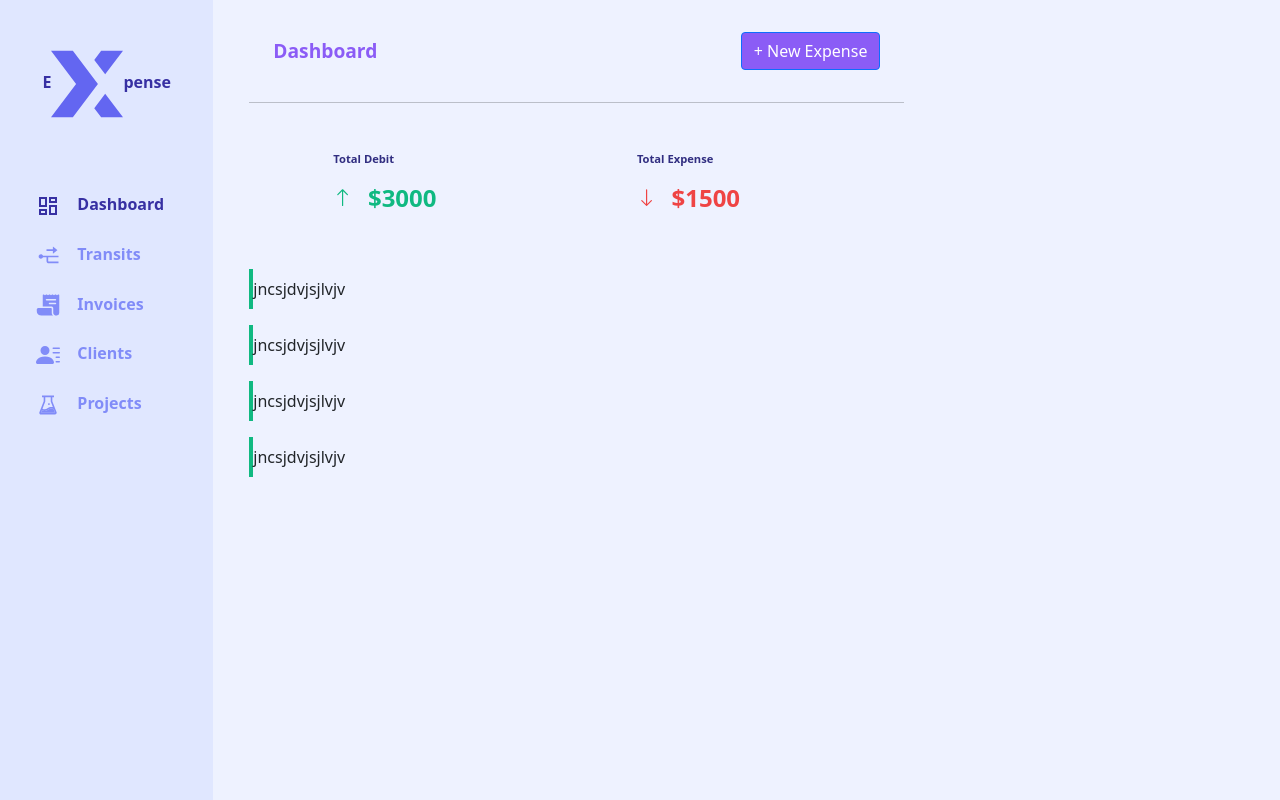
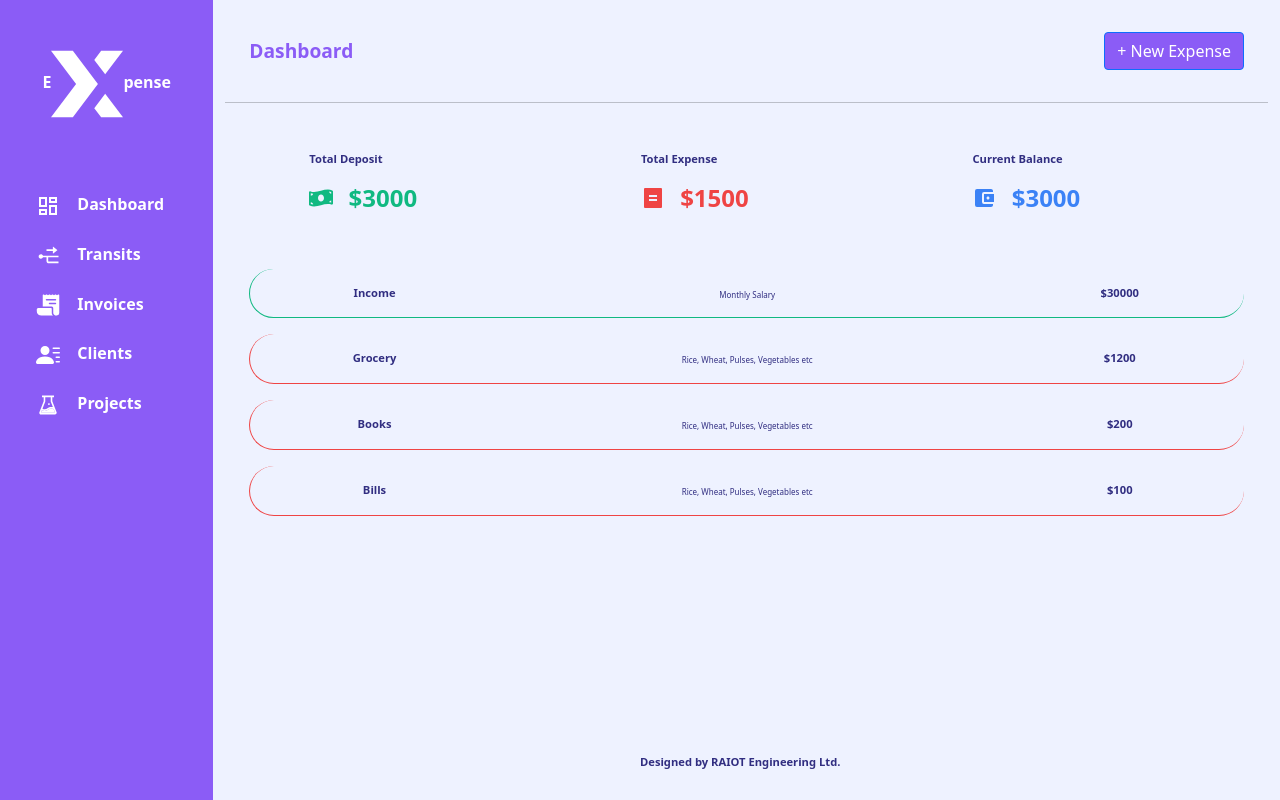
Before and after one commit to Muhammad-Talha-786/Expense-Tracker-App, a React (Create React App) app: page / in a window 1280 px wide. Built offline with nearby package versions, Linux system fonts and the light colour scheme.

Commit message:
Main UI Design Finalized

```diff
--- a/src/App.css
+++ b/src/App.css
@@ -1,40 +1,4 @@
 .App {
-  /* text-align: center; */
-  background-color: #E0E7FF;
+  background-color: #8B5CF6;
   height: 100vh;
 }
-
-.App-logo {
-  height: 40vmin;
-  pointer-events: none;
-}
-
-@media (prefers-reduced-motion: no-preference) {
-  .App-logo {
-    animation: App-logo-spin infinite 20s linear;
-  }
-}
-
-.App-header {
-  background-color: #282c34;
-  min-height: 100vh;
-  display: flex;
-  flex-direction: column;
-  align-items: center;
-  justify-content: center;
-  font-size: calc(10px + 2vmin);
-  color: white;
-}
-
-.App-link {
-  color: #61dafb;
-}
-
-@keyframes App-logo-spin {
-  from {
-    transform: rotate(0deg);
-  }
-  to {
-    transform: rotate(360deg);
-  }
-}
--- a/src/Components/Balance.js
+++ b/src/Components/Balance.js
@@ -1,6 +1,8 @@
 import React from "react";
 import { Col, Container, Row } from "react-bootstrap";
-import { BsArrowUp, BsArrowDown } from "react-icons/bs";
+import { MdAccountBalanceWallet } from "react-icons/md";
+import { FaMoneyBillWave } from "react-icons/fa";
+import { RiBillFill } from "react-icons/ri";
 
 const Balance = () => {
   return (
@@ -15,11 +17,11 @@ const Balance = () => {
                 fontSize: "0.7rem",
               }}
             >
-              Total Debit
+              Total Deposit
             </p>
             <Row>
               <Col md={2}>
-                <BsArrowUp color="#10B981" size="1.2rem" />
+                <FaMoneyBillWave color="#10B981" size="1.5rem" />
               </Col>
 
               <Col md={10} className="my-auto">
@@ -48,7 +50,7 @@ const Balance = () => {
             </p>
             <Row>
               <Col md={2}>
-                <BsArrowDown color="#EF4444" size="1.2rem" />
+                <RiBillFill color="#EF4444" size="1.5rem" />
               </Col>
 
               <Col md={10} className="my-auto">
@@ -64,6 +66,34 @@ const Balance = () => {
               </Col>
             </Row>
           </Col>
+          <Col className="mx-5">
+            <p
+              style={{
+                color: "#312E81",
+                fontWeight: "bold",
+                fontSize: "0.7rem",
+              }}
+            >
+              Current Balance
+            </p>
+            <Row>
+              <Col md={2}>
+                <MdAccountBalanceWallet color="#3B82F6" size="1.5rem" />
+              </Col>
+
+              <Col md={10} className="my-auto">
+                <h6
+                  style={{
+                    color: "#3B82F6",
+                    fontWeight: "bold",
+                    fontSize: "1.5rem",
+                  }}
+                >
+                  $3000
+                </h6>
+              </Col>
+            </Row>
+          </Col>
         </Row>
       </Container>
     </div>
--- /dev/null
+++ b/src/Components/Footer.js
@@ -0,0 +1,23 @@
+import React from 'react';
+
+const Footer = () => {
+    return (
+      <div>
+        <h6
+          className="text-center"
+          style={{
+            color: "#312E81",
+            fontWeight: "bold",
+            fontSize: "0.7rem",
+            position: "absolute",
+            bottom: "3%",
+            left: "50%",
+          }}
+        >
+          Designed by RAIOT Engineering Ltd.
+        </h6>
+      </div>
+    );
+}
+
+export default Footer;
--- a/src/Components/Left.js
+++ b/src/Components/Left.js
@@ -12,26 +12,26 @@ const Left = () => {
       <div
         className="text-center"
         style={{
-          color: "#3730A3",
+          color: "#fff",
           fontWeight: "bold",
           fontSize: "1rem",
         }}
       >
-        E<SiExpertsexchange color="#6366F1" size="4.5rem" className="my-5" />
+        E<SiExpertsexchange color="#fff" size="4.5rem" className="my-5" />
         pense
       </div>
 
       <Container>
         <Row className="my-4">
           <Col md={3} className="my-auto">
-            <MdOutlineDashboard color="#3730A3" size="1.5rem" />
+            <MdOutlineDashboard color="#fff" size="1.5rem" />
           </Col>
 
           <Col md={9} className="my-auto">
             <h6
               className="my-auto"
               style={{
-                color: "#3730A3",
+                color: "#fff",
                 fontWeight: "bold",
               }}
             >
@@ -42,14 +42,14 @@ const Left = () => {
 
         <Row className="my-4">
           <Col md={3} className="my-auto">
-            <AiOutlineNodeExpand color="#818CF8" size="1.5rem" />
+            <AiOutlineNodeExpand color= "#fff" size="1.5rem" />
           </Col>
 
           <Col md={9} className="my-auto">
             <h6
               className="my-auto"
               style={{
-                color: "#818CF8",
+                color: "#fff",
                 fontWeight: "bold",
               }}
             >
@@ -60,14 +60,14 @@ const Left = () => {
 
         <Row className="my-4">
           <Col md={3} className="my-auto">
-            <IoReceipt color="#818CF8" size="1.5rem" />
+            <IoReceipt color="#fff" size="1.5rem" />
           </Col>
 
           <Col md={9} className="my-auto">
             <h6
               className="my-auto"
               style={{
-                color: "#818CF8",
+                color: "#fff",
                 fontWeight: "bold",
               }}
             >
@@ -78,14 +78,14 @@ const Left = () => {
 
         <Row className="my-4">
           <Col md={3} className="my-auto">
-            <BsPersonLinesFill color="#818CF8" size="1.5rem" />
+            <BsPersonLinesFill color="#fff" size="1.5rem" />
           </Col>
 
           <Col md={9} className="my-auto">
             <h6
               className="my-auto"
               style={{
-                color: "#818CF8",
+                color: "#fff",
                 fontWeight: "bold",
               }}
             >
@@ -96,14 +96,14 @@ const Left = () => {
 
         <Row className="my-4">
           <Col md={3} className="my-auto">
-            <AiTwotoneExperiment color="#818CF8" size="1.5rem" />
+            <AiTwotoneExperiment color="#fff" size="1.5rem" />
           </Col>
 
           <Col md={9} className="my-auto">
             <h6
               className="my-auto"
               style={{
-                color: "#818CF8",
+                color: "#fff",
                 fontWeight: "bold",
               }}
             >
--- a/src/Components/Right.js
+++ b/src/Components/Right.js
@@ -1,26 +1,17 @@
 import React from "react";
-import { Col, Container, Row } from "react-bootstrap";
 import Header from "./Header";
 import Balance from "./Balance";
-import Graph from "./Graph";
 import Transactions from "./Transactions";
+import Footer from "./Footer";
 
 const Right = () => {
   return (
     <div>
-      <Container>
-        <Row>
-          <Col md={8}>
-            <Header />
-            <hr/>
-            <Balance />
-            <Transactions/>
-          </Col>
-          <Col md={4}>
-            <Graph />
-          </Col>
-        </Row>
-      </Container>
+      <Header />
+      <hr />
+      <Balance />
+      <Transactions />
+      <Footer />
     </div>
   );
 };
--- a/src/Components/Transactions.js
+++ b/src/Components/Transactions.js
@@ -1,60 +1,194 @@
 import React from "react";
+import { Container, Row, Col } from "react-bootstrap";
 
 const Transactions = () => {
   return (
     <div>
-      <li
-        className="py-2 my-3"
+      <Container>
+        <Row
+          className="mx-auto pt-3 mt-3 text-center"
           style={{
             borderLeft: "solid",
-
-          listStyle: "none",
-          // borderRadius: "10px",
+            borderBottom: "solid",
+            borderRadius: "30px",
             borderColor: "#10B981",
-          borderWidth: "0.3rem",
+            borderWidth: "0.1rem",
           }}
         >
-        jncsjdvjsjlvjv
-      </li>
-      <li
-        className="py-2 my-3"
+          <Col md={3}>
+            <p
+              className="my-auto"
+              style={{
+                color: "#312E81",
+                fontWeight: "bold",
+                fontSize: "0.7rem",
+              }}
+            >
+              Income
+            </p>
+          </Col>
+          <Col md={6}>
+            <p
+              className="pt-1"
+              style={{
+                color: "#312E81",
+                fontSize: "0.5rem",
+              }}
+            >
+              Monthly Salary
+            </p>
+          </Col>
+          <Col md={3}>
+            <p
+              style={{
+                color: "#312E81",
+                fontWeight: "bold",
+                fontSize: "0.7rem",
+              }}
+            >
+              $30000
+            </p>
+          </Col>
+        </Row>
+
+        {/* Testing Transactions Lists */}
+
+        <Row
+          className="mx-auto pt-3 mt-3 text-center"
           style={{
             borderLeft: "solid",
-
-          listStyle: "none",
-          // borderRadius: "10px",
-          borderColor: "#10B981",
-          borderWidth: "0.3rem",
+            borderBottom: "solid",
+            borderRadius: "30px",
+            borderColor: "#EF4444",
+            borderWidth: "0.1rem",
           }}
         >
-        jncsjdvjsjlvjv
-      </li>
-      <li
-        className="py-2 my-3"
+          <Col md={3}>
+            <p
+              className="my-auto"
+              style={{
+                color: "#312E81",
+                fontWeight: "bold",
+                fontSize: "0.7rem",
+              }}
+            >
+              Grocery
+            </p>
+          </Col>
+          <Col md={6}>
+            <p
+              className="pt-1"
+              style={{
+                color: "#312E81",
+                fontSize: "0.5rem",
+              }}
+            >
+              Rice, Wheat, Pulses, Vegetables etc
+            </p>
+          </Col>
+          <Col md={3}>
+            <p
+              style={{
+                color: "#312E81",
+                fontWeight: "bold",
+                fontSize: "0.7rem",
+              }}
+            >
+              $1200
+            </p>
+          </Col>
+        </Row>
+        <Row
+          className="mx-auto pt-3 mt-3 text-center"
           style={{
             borderLeft: "solid",
-
-          listStyle: "none",
-          // borderRadius: "10px",
-          borderColor: "#10B981",
-          borderWidth: "0.3rem",
+            borderBottom: "solid",
+            borderRadius: "30px",
+            borderColor: "#EF4444",
+            borderWidth: "0.1rem",
           }}
         >
-        jncsjdvjsjlvjv
-      </li>
-      <li
-        className="py-2 my-3"
+          <Col md={3}>
+            <p
+              className="my-auto"
+              style={{
+                color: "#312E81",
+                fontWeight: "bold",
+                fontSize: "0.7rem",
+              }}
+            >
+              Books
+            </p>
+          </Col>
+          <Col md={6}>
+            <p
+              className="pt-1"
+              style={{
+                color: "#312E81",
+                fontSize: "0.5rem",
+              }}
+            >
+              Rice, Wheat, Pulses, Vegetables etc
+            </p>
+          </Col>
+          <Col md={3}>
+            <p
+              style={{
+                color: "#312E81",
+                fontWeight: "bold",
+                fontSize: "0.7rem",
+              }}
+            >
+              $200
+            </p>
+          </Col>
+        </Row>
+        <Row
+          className="mx-auto pt-3 mt-3 text-center"
           style={{
             borderLeft: "solid",
-
-          listStyle: "none",
-          // borderRadius: "10px",
-          borderColor: "#10B981",
-          borderWidth: "0.3rem",
+            borderBottom: "solid",
+            borderRadius: "30px",
+            borderColor: "#EF4444",
+            borderWidth: "0.1rem",
           }}
         >
-        jncsjdvjsjlvjv
-      </li>
+          <Col md={3}>
+            <p
+              className="my-auto"
+              style={{
+                color: "#312E81",
+                fontWeight: "bold",
+                fontSize: "0.7rem",
+              }}
+            >
+              Bills
+            </p>
+          </Col>
+          <Col md={6}>
+            <p
+              className="pt-1"
+              style={{
+                color: "#312E81",
+                fontSize: "0.5rem",
+              }}
+            >
+              Rice, Wheat, Pulses, Vegetables etc
+            </p>
+          </Col>
+          <Col md={3}>
+            <p
+              style={{
+                color: "#312E81",
+                fontWeight: "bold",
+                fontSize: "0.7rem",
+              }}
+            >
+              $100
+            </p>
+          </Col>
+        </Row>
+      </Container>
     </div>
   );
 };
--- a/src/index.js
+++ b/src/index.js
@@ -2,7 +2,6 @@ import React from 'react';
 import ReactDOM from 'react-dom';
 import './index.css';
 import App from './App';
-import reportWebVitals from './reportWebVitals';
 
 ReactDOM.render(
   <React.StrictMode>
@@ -10,8 +9,3 @@ ReactDOM.render(
   </React.StrictMode>,
   document.getElementById('root')
 );
-
-// If you want to start measuring performance in your app, pass a function
-// to log results (for example: reportWebVitals(console.log))
-// or send to an analytics endpoint. Learn more: https://bit.ly/CRA-vitals
-reportWebVitals();
```
Also changed, not shown: src/Components/Graph.js (deleted, +0 -15 lines), src/reportWebVitals.js (deleted, +0 -13 lines), src/setupTests.js (deleted, +0 -5 lines), src/logo.svg (deleted), 1 other file (tests, documents, lock files or other folders). Lines whose indentation alone changed are shown as unchanged.
